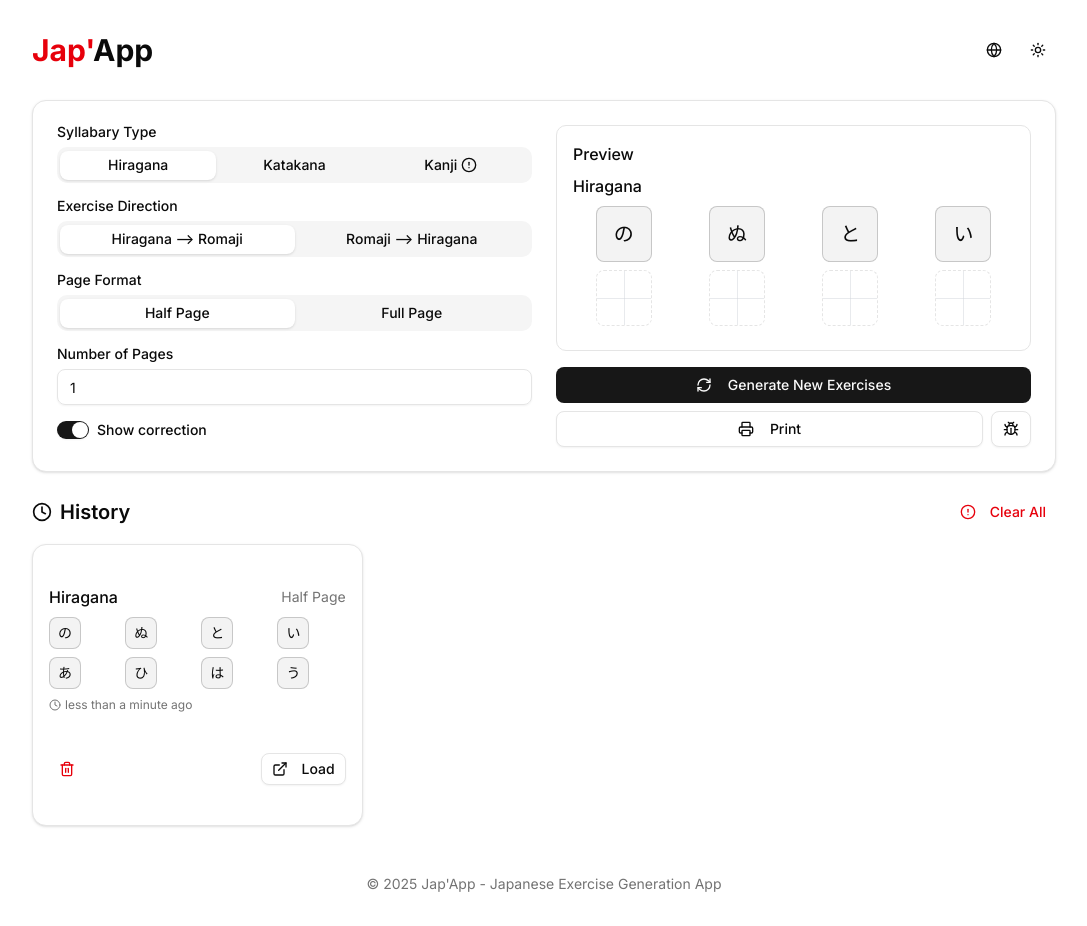
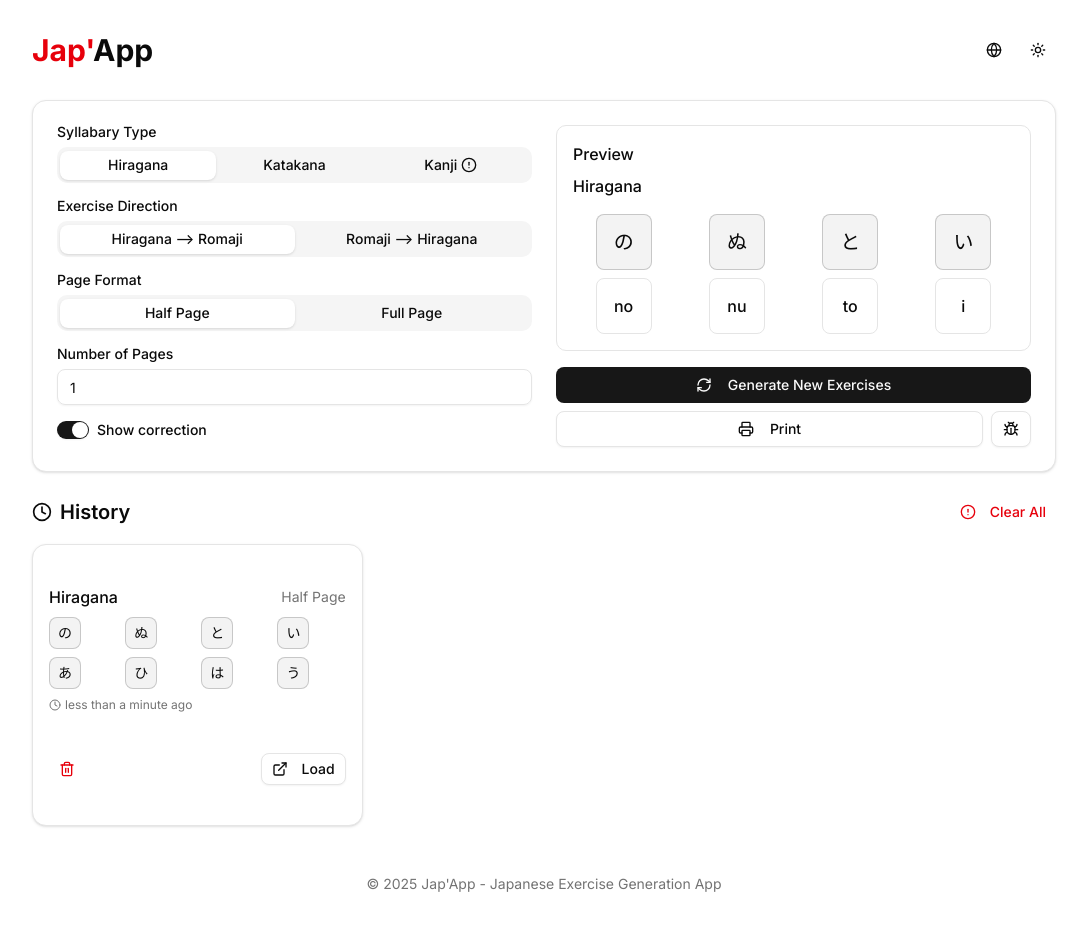
Before and after one commit to ThoDon/japApp, a Next.js app: page /en in a window 1280 px wide. Both pictures are taken after a click on the button "Generate Exercises". Shown: the whole page, without its empty margins (96-1183 px from the left). Built offline with nearby package versions, Linux system fonts and the light colour scheme.

Commit message:
Refactor ExerciseGrid and JapAppGenerator components for improved clarity and functionality

```diff
--- a/components/exercise-grid.tsx
+++ b/components/exercise-grid.tsx
@@ -1,65 +1,27 @@
 import { cn } from "@/lib/utils";
+import { Exercise } from "../lib/types";
 
 interface ExerciseGridProps {
-  exercise: {
-    type: string;
-    grid: { char: string; romaji: string }[];
-    direction?: "syllabaryToRomaji" | "romajiToSyllabary";
-    pageFormat?: "halfPage" | "fullPage";
-  };
-  showCorrection: boolean;
-  isPreview?: boolean;
-  direction?: "syllabaryToRomaji" | "romajiToSyllabary";
-  pageFormat?: "halfPage" | "fullPage";
+  exercise: Exercise;
 }
 
-export function ExerciseGrid({
-  exercise,
-  showCorrection,
-  isPreview = false,
-  direction = "syllabaryToRomaji",
-}: ExerciseGridProps) {
+export function ExerciseGrid({ exercise }: ExerciseGridProps) {
   // Use the exercise properties if available, otherwise use the props
-  const exerciseDirection = exercise.direction || direction;
+  const exerciseDirection = exercise.direction;
 
   // For preview, we'll show a limited number of characters
-  const previewGrid = isPreview ? exercise.grid.slice(0, 12) : exercise.grid;
+  const previewGrid = exercise.grid.slice(0, 4);
 
   return (
-    <div
-      className={cn(
-        "grid gap-4",
-        isPreview ? "grid-cols-1" : "grid-cols-1 md:grid-cols-2"
-      )}
-    >
+    <div className={cn("grid gap-4", "grid-cols-1")}>
       {/* Exercise Grid */}
       <div>
         <h3 className="mb-2 font-medium print:text-lg">
-          {exercise.type.charAt(0).toUpperCase() + exercise.type.slice(1)}
+          <span>
+            {exercise.type.charAt(0).toUpperCase() + exercise.type.slice(1)}
+          </span>
         </h3>
-        <div className="grid grid-cols-4 gap-3">
-          {previewGrid.map((item, index) => (
-            <div key={index} className="flex flex-col items-center">
-              <div className="flex h-14 w-14 items-center justify-center rounded-md border border-primary/20 bg-primary/5 text-xl">
-                {exerciseDirection === "syllabaryToRomaji"
-                  ? item.char
-                  : item.romaji}
-              </div>
-              <div className="relative mt-2 h-14 w-14 rounded-md border border-dashed">
-                {/* Horizontal guide line */}
-                <div className="absolute top-1/2 left-0 w-full h-px bg-gray-300 opacity-50"></div>
-                {/* Vertical guide line */}
-                <div className="absolute top-0 left-1/2 w-px h-full bg-gray-300 opacity-50"></div>
-              </div>
-            </div>
-          ))}
-        </div>
-      </div>
-
-      {/* Correction Grid */}
-      {showCorrection && (
-        <div className={cn(isPreview ? "mt-4" : "")}>
-          <h3 className="mb-2 font-medium print:text-lg">Correction</h3>
+        <div className="mt-4">
           <div className="grid grid-cols-4 gap-3">
             {previewGrid.map((item, index) => (
               <div key={index} className="flex flex-col items-center">
@@ -77,7 +39,7 @@ export function ExerciseGrid({
             ))}
           </div>
         </div>
-      )}
+      </div>
     </div>
   );
 }
--- a/components/jap-app-generator.tsx
+++ b/components/jap-app-generator.tsx
@@ -27,11 +27,6 @@ import {
   PageFormatType,
   SyllabaryType,
 } from "../lib/types";
-
-// Calculate the number of characters per page based on the page format
-const getCharactersPerPage = (format: PageFormatType): number => {
-  return format === "halfPage" ? 96 : 192;
-};
 
 const isDevelopment = process.env.NODE_ENV === "development";
 
@@ -75,7 +70,7 @@ export function JapAppGenerator({
   // Generate new exercises when parameters change
   useEffect(() => {
     if (exercises.length > 0) {
-      generateExercises();
+      generateAndSet();
     }
   }, [syllabaryType, direction, pageFormat]); // eslint-disable-line react-hooks/exhaustive-deps
 
@@ -88,32 +83,13 @@ export function JapAppGenerator({
     }
   };
 
-  const generateExercises = () => {
-    const charactersPerPage = getCharactersPerPage(pageFormat);
-
-    const newExercises = Array.from({ length: pageCount }, (_, i) => {
-      // Generate enough characters for the page format
-      // For full page, we need to ensure we have 144 characters
-      const grid = generateGrid(syllabaryType, charactersPerPage);
-
-      // Ensure we have enough characters (in case generateGrid doesn't return enough)
-      while (grid.length < charactersPerPage) {
-        const moreChars = generateGrid(
-          syllabaryType,
-          charactersPerPage - grid.length
-        );
-        grid.push(...moreChars);
-      }
-
-      return {
-        id: `${Date.now()}-${i}`,
-        type: syllabaryType,
-        direction,
-        pageFormat,
-        grid,
-        timestamp: Date.now(),
-      };
-    });
+  const generateAndSet = () => {
+    const newExercises = generateExercises(
+      pageFormat,
+      pageCount,
+      syllabaryType,
+      direction
+    );
 
     setExercises(newExercises);
 
@@ -124,8 +100,8 @@ export function JapAppGenerator({
     });
   };
 
-  const handlePrint = () => {
-    printDocument(exercises, showCorrection, d);
+  const handlePrint = async () => {
+    await printDocument(exercises, showCorrection, d);
   };
 
   const handleDebugPrint = () => {
@@ -259,13 +235,8 @@ export function JapAppGenerator({
               <div className="rounded-lg border p-4">
                 <h3 className="mb-2 font-medium">{d.preview}</h3>
                 {exercises.length > 0 ? (
-                  <div className="max-h-40 overflow-auto">
-                    <ExerciseGrid
-                      exercise={exercises[0]}
-                      showCorrection={showCorrection}
-                      isPreview={true}
-                      direction={direction}
-                    />
+                  <div className="max-h-60 overflow-auto">
+                    <ExerciseGrid exercise={exercises[0]} />
                   </div>
                 ) : (
                   <div className="flex h-32 items-center justify-center text-muted-foreground">
@@ -275,7 +246,7 @@ export function JapAppGenerator({
               </div>
 
               <div className="flex flex-col gap-2">
-                <Button onClick={generateExercises} className="w-full">
+                <Button onClick={generateAndSet} className="w-full">
                   {exercises.length > 0 ? (
                     <RefreshCw className="mr-2 h-4 w-4" />
                   ) : null}
@@ -353,3 +324,37 @@ export function JapAppGenerator({
     </div>
   );
 }
+
+// Calculate the number of characters per page based on the page format
+const getCharactersPerPage = (format: PageFormatType): number => {
+  return format === "halfPage" ? 84 : 168;
+};
+
+function generateExercises(
+  pageFormat: PageFormatType,
+  pageCount: number,
+  syllabaryType: SyllabaryType,
+  direction: DirectionType
+): Exercise[] {
+  const charactersPerPage = getCharactersPerPage(pageFormat);
+
+  return Array.from({ length: pageCount }, (_, i) => {
+    const grid = generateGrid(syllabaryType, charactersPerPage);
+    while (grid.length < charactersPerPage) {
+      const moreChars = generateGrid(
+        syllabaryType,
+        charactersPerPage - grid.length
+      );
+      grid.push(...moreChars);
+    }
+
+    return {
+      id: `${Date.now()}-${i}`,
+      type: syllabaryType,
+      direction,
+      pageFormat,
+      grid,
+      timestamp: Date.now(),
+    };
+  });
+}
--- a/lib/print-utils.ts
+++ b/lib/print-utils.ts
@@ -16,12 +16,12 @@ export async function printDocument(
   container.innerHTML = generateHtmlContent(exercises, showCorrection, d);
 
   const opt = {
-    margin: 0.2,
+    margin: 0.5,
     filename: `japapp-exercises.pdf`,
     image: { type: "jpeg", quality: 0.98 },
     html2canvas: { scale: 2, useCORS: true },
-    jsPDF: { unit: "in", format: "a4", orientation: "portrait" },
-    pagebreak: { mode: ["avoid-all", "css", "legacy"] },
+    jsPDF: { unit: "cm", format: "a4", orientation: "portrait" },
+    pagebreak: { mode: ["css"] },
   };
 
   await html2pdf().set(opt).from(container).save();
@@ -43,7 +43,7 @@ function generateHtmlContent(
   showCorrection: boolean,
   d: Record<string, string>
 ): string {
-  const columns = 16;
+  const columns = 14;
   const style = getPrintStyles(columns, exercises[0].direction);
 
   let html = `${style}<div class="print-container">`;
@@ -57,8 +57,6 @@ function generateHtmlContent(
 
     const pageLabel = exercises.length > 1 ? ` ${index + 1}` : "";
 
-    if (index > 0) html += `<div class="page-break"></div>`;
-
     html += renderHeader(`${d.exercise}${pageLabel} -  ${directionLabel}`);
     html += `<div class="exercise-section no-break"><div class="exercise-grid">`;
     html += renderGrid(grid, direction, false);
@@ -66,7 +64,6 @@ function generateHtmlContent(
 
     if (showCorrection) {
       if (pageFormat === "fullPage") {
-        html += `<div class="page-break"></div>`;
         html += renderHeader(
           `${d.correction}${pageLabel} -  ${directionLabel}`
         );
@@ -100,12 +97,14 @@ function renderGrid(
   let output = "";
   for (let i = 0; i < grid.length; i++) {
     const item = i < grid.length ? grid[i] : grid[grid.length - 1];
-    const main = direction === "syllabaryToRomaji" ? item.char : item.romaji;
-    const correction =
-      direction === "syllabaryToRomaji" ? item.romaji : item.char;
+
+    const syllabaryToRomaji = direction === "syllabaryToRomaji";
+
+    const main = syllabaryToRomaji ? item.char : item.romaji;
+    const correction = syllabaryToRomaji ? item.romaji : item.char;
 
     output += `
-      <div class="character-cell">
+      <div class="character-cell ${syllabaryToRomaji ? "font-jp" : ""}">
         <div class="character">${main}</div>
         <div class="writing-box ${!isCorrection && "writing-box--exercise"}">
           ${
@@ -140,8 +139,11 @@ function getPrintStylesObject(
   direction: DirectionType
 ): CSSStyleSheetObject {
   return {
+    ".font-jp": {
+      fontFamily: "'Noto Sans JP', 'Arial', sans-serif",
+    },
     body: {
-      fontFamily: "'Noto Sans JP', Inter, 'Arial', sans-serif",
+      fontFamily: "Inter, 'Arial', sans-serif",
       padding: "0",
       margin: "0",
       color: "#333",
@@ -152,12 +154,16 @@ function getPrintStylesObject(
       gap: "10px",
     },
     ".page-header": {
+      breakBefore: "page",
       display: "flex",
       alignItems: "center",
 
       borderBottom: "1px solid #ddd",
       fontSize: "12px",
       color: "#666",
+    },
+    ".page-header:first-of-type": {
+      breakBefore: "avoid",
     },
     ".exercise-section": {
       breakInside: "avoid",
@@ -166,6 +172,7 @@ function getPrintStylesObject(
       display: "grid",
       gridTemplateColumns: `repeat(${columns}, 1fr)`,
       gap: "10px",
+      padding: "0 1rem",
     },
     ".character-cell": {
       display: "grid",
```
